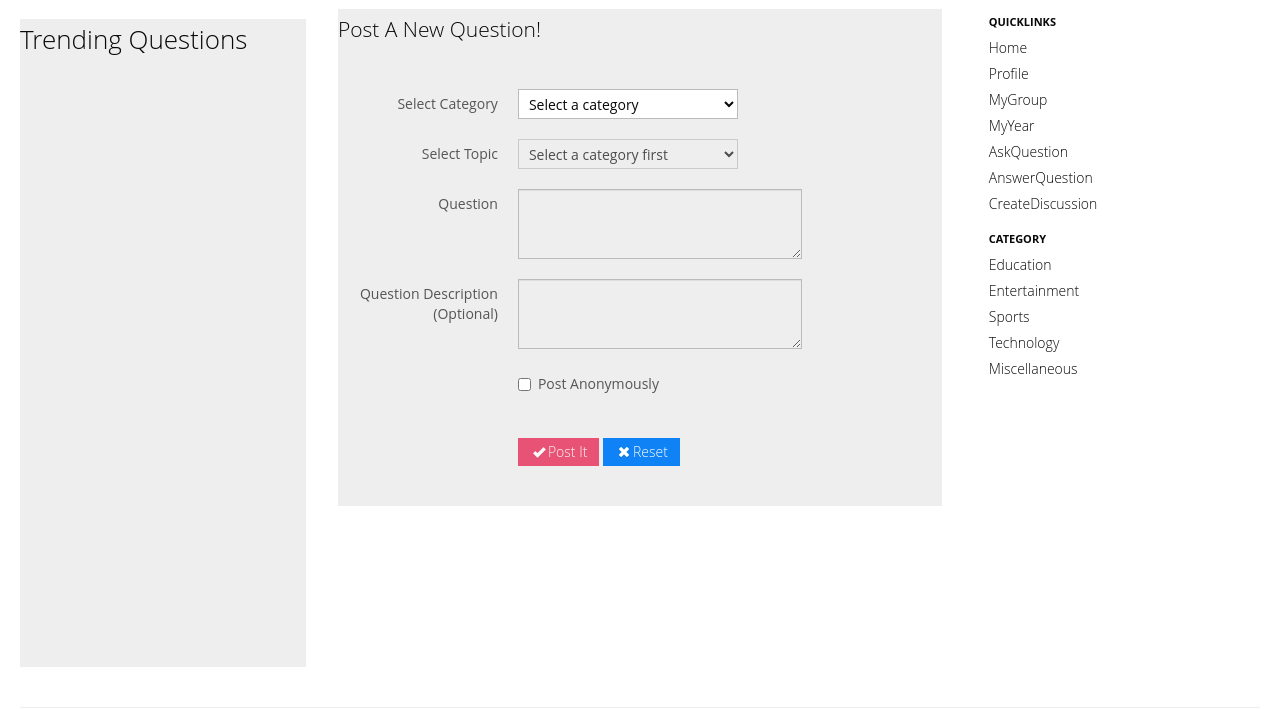
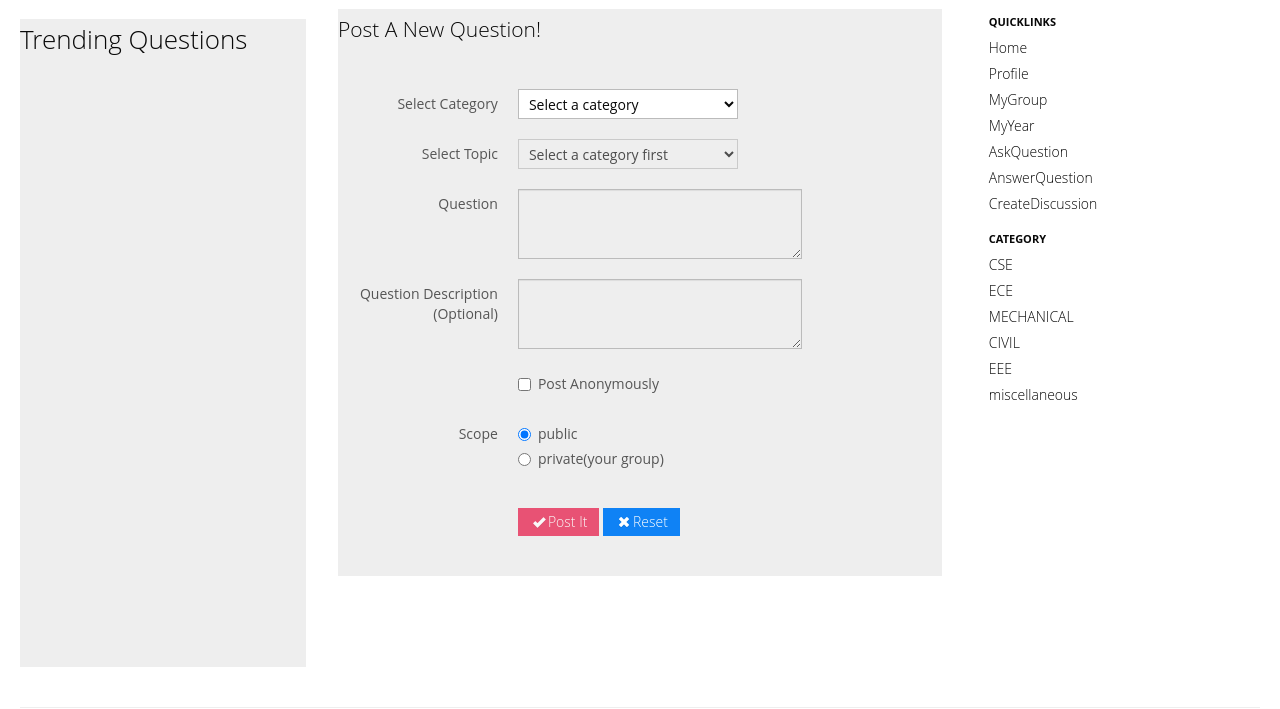
Before and after one commit to vigneshjayavel/askceg, a CodeIgniter app: page /ask/index.php/questionscontroller/AskQuestion in a window 1280 px wide. Shown: the part 51-760 px from the top of the page. Run offline with CodeIgniter, Linux system fonts and the light colour scheme.

Commit message:
changed category name and included category url

```diff
--- a/application/controllers/ProfileController.php
+++ b/application/controllers/ProfileController.php
@@ -110,15 +110,17 @@ class ProfileController extends CI_Controller {
 		$this->load->view('Skeleton',$this->data);
 	   }
 	}
-	function viewCategory($category_id){
+	function viewCategory($category_url){
 
 		//equivalent to $_SESSION['logged_in']
 	    if ($this->session->userdata('logged_in') == TRUE)
 	    {
 	    $this->load->model('questionsmodel');
 	    $this->load->model('profilemodel');
+	    $category_id=$this->profilemodel->sqlgetCategoryId($category_url);
+
 		$this->data['centerContent']=$this->profilemodel->getCategoryProfile($category_id);
-		$this->data['centerContent'].=$this->questionsmodel->sqlStudentReadQuestions($category_id,null,null);
+		$this->data['centerContent'].=$this->questionsmodel->sqlgetPromotedQuestions($category_id);
 		$this->load->view('Skeleton',$this->data);
 	   }
 	}
--- a/application/controllers/QuestionsController.php
+++ b/application/controllers/QuestionsController.php
@@ -117,34 +117,41 @@ class QuestionsController extends CI_Controller {
 
 	}
 
-	function Education($topic_id=null)
+	function cse($topic_id=null)
 	{
 		$this->load->model('questionsmodel');
 		$this->data['centerContent']=$this->questionsmodel->sqlReadQuestions('1',$topic_id,null);
 		$this->load->view('Skeleton',$this->data);
 	}
-	function Entertainment($topic_id=null)
+	function ece($topic_id=null)
 	{
 		$this->load->model('questionsmodel');
 		$this->data['centerContent']=$this->questionsmodel->sqlReadQuestions('2',$topic_id,null);
 		$this->load->view('Skeleton',$this->data);
 	}
-	function Sports($topic_id=null)
+	function mechanical($topic_id=null)
 	{
 		$this->load->model('questionsmodel');
 		$this->data['centerContent']=$this->questionsmodel->sqlReadQuestions('3',$topic_id,null);
 		$this->load->view('Skeleton',$this->data);
 	}
-	function Technology($topic_id=null)
+	function civil($topic_id=null)
 	{
 		$this->load->model('questionsmodel');
 		$this->data['centerContent']=$this->questionsmodel->sqlReadQuestions('4',$topic_id,null);
 		$this->load->view('Skeleton',$this->data);
 	}
-	function Miscellaneous($topic_id=null)
+	function eee($topic_id=null)
 	{
 		$this->load->model('questionsmodel');
 		$this->data['centerContent']=$this->questionsmodel->sqlReadQuestions('5',$topic_id,null);
+		$this->load->view('Skeleton',$this->data);
+	}
+
+	function miscellaneous($topic_id=null)
+	{
+		$this->load->model('questionsmodel');
+		$this->data['centerContent']=$this->questionsmodel->sqlReadQuestions('6',$topic_id,null);
 		$this->load->view('Skeleton',$this->data);
 	}
 
--- a/application/models/questionsmodel.php
+++ b/application/models/questionsmodel.php
@@ -21,6 +21,9 @@ class QuestionsModel extends CI_Model{
       else
         return false;
 
+  }
+  function sqlgetPromotedQuestions($category_id){
+    return '<h2>QuestionsPromoted</h2>coming soon';
   }
   function generateQuestionUrl($qs){
     $url=$qs;
@@ -88,7 +91,7 @@ class QuestionsModel extends CI_Model{
           <div class="control-group">
             <label class="control-label" for="topicSelectBox">Select Topic</label>
             <div class="controls">
-              <select disabled="true" data-placement="top" data-original-title="Topic under which your question fits in" id="topicSelectBox">
+              <select disabled="true"  id="topicSelectBox">
                 <option>Select a category first</option>
               </select>
             </div>
@@ -96,13 +99,13 @@ class QuestionsModel extends CI_Model{
           <div class="control-group">
             <label class="control-label" for="textarea">Question</label>
             <div class="controls">
-              <textarea data-placement="top" data-original-title="Ask something!!!"  disabled="true" id="questionText" class="input-xlarge" rows="3"></textarea>
+              <textarea  disabled="true" id="questionText" class="input-xlarge" rows="3"></textarea>
             </div>
           </div>
           <div class="control-group">
             <label class="control-label" for="textarea">Question Description (Optional)</label>
             <div class="controls">
-              <textarea data-placement="top" data-original-title="People will be happy to hear more!!!"  disabled="true" id="questionDescText" class="input-xlarge" rows="3"></textarea>
+              <textarea  disabled="true" id="questionDescText" class="input-xlarge" rows="3"></textarea>
             </div>
           </div>
           <div class="control-group">
@@ -113,6 +116,22 @@ class QuestionsModel extends CI_Model{
               </label>
             </div>
           </div>
+          <label class="control-label" for="scope">Scope</label>
+                  <div class="controls">
+
+                  <label class="radio">
+                    <input rel="tooltip" data-placement="top" data-original-title="visible to all"  type="radio" name="scope" id="scope1" value="1" checked="">
+                    public
+                  </label>
+
+
+
+                  <label class="radio">
+                    <input rel="tooltip" data-placement="top" data-original-title="visible to only to your group people"  type="radio" name="scope" id="scope3" value="2">
+                    private(your group)
+                  </label>
+                  </div>
+
           <div class="form-actions">
             <a disabled=true id="postQuestionButton" type="submit" class="btn btn-danger"><i class="icon-ok icon-white"></i>Post It</a>
             <a id="resetQuestionButton" type="reset" class="btn btn-primary"><i class="icon-remove icon-white"></i>Reset</a>
@@ -228,8 +247,7 @@ function getQuestionsAskedToTeacher($user_id){
     return $content;
 
   }*/
-
-  function sqlReadQuestions($category_id=null,$topic_url=null,$url=null){
+  function sqlTeacherReadQuestions($category_id=null,$topic_url=null,$url=null){
     $content='';
     $sql = "SELECT
           q.q_id,q.q_content,q.q_description,q.topic_id,q.url,t.topic_name,
@@ -257,7 +275,7 @@ function getQuestionsAskedToTeacher($user_id){
 
     $CurrentuserGroup=$CI->session->userdata('group_id');
     $CurrentUserYear=$this->sqlgetUserYear($currentUserId);
-    $sql.=" and (q.scope='global' or( q.scope='year' and q.scope_id=".$CurrentUserYear.") or( q.scope='group' and
+    $sql.=" and visible_to_ (q.scope='global' or( q.scope='group' and
       q.scope_id=".$CurrentuserGroup.") ) ";
     $query=$this->db->query($sql);
     $deleteUrl=base_url().'QuestionsController/DeleteQuestion/';
@@ -318,7 +336,150 @@ function getQuestionsAskedToTeacher($user_id){
             </div><!--/questionDetailsDiv-->
             <div id="questionExtraDetailsDiv">
               <a rel="tooltip" data-placement="top" data-original-title="Category"
-              href="'.$categoryUrl.$row['category_id'].'" class="label label-warning">'.$row['category_name'].'
+              href="'.$categoryUrl.$row['category_name'].'" class="label label-warning">'.$row['category_name'].'
+              </a>
+              <i class="icon-arrow-right"></i>
+              <a rel="tooltip" data-placement="top" data-original-title="Topic"
+              href="'.$topicUri.$row['topic_url'].'" class="label label-info">'.$row['topic_name'].'
+              </a> &nbsp &nbsp &nbsp &nbsp &nbsp &nbsp &nbsp &nbsp &nbsp &nbsp &nbsp &nbsp &nbsp &nbsp &nbsp &nbsp &nbsp &nbsp &nbsp &nbsp &nbsp &nbsp &nbsp &nbsp &nbsp &nbsp &nbsp &nbsp &nbsp
+               &nbsp &nbsp &nbsp &nbsp   &nbsp &nbsp &nbsp &nbsp &nbsp &nbsp &nbsp &nbsp &nbsp &nbsp &nbsp &nbsp &nbsp &nbsp &nbsp
+            '.$deleteButton.'
+              <p>      </p>
+            </div><!--/questionExtraDetailsDiv-->
+            <div id="questionStatsDiv">
+              <i class="icon-time"></i>
+              <a>'.$row['timestamp'].'</a>
+              <i class="icon-comment"></i>
+              <a rel="tooltip popover" href="#"
+                data-placement="bottom"
+                data-original-title="Quick answer!"
+                data-content=\'<textarea placeholder="Enter answer here.."></textarea><br/>
+                              <button class="postAnswerButton btn btn-success pull-right">
+                              <i class="icon-share-alt icon-white"></i>
+                              Answer!</button>\'
+                data-original-title="Post Answer"
+                data-placement="bottom">
+                '.$this->sqlGetAnswerCount($row['q_id']).' Answers
+              </a>
+              <i class="icon-eye-open"></i>
+              <a >'.$this->sqlReadViewCount($row['q_id']).' Views</a>
+              <i class="icon-user"></i>
+              <a class="followersInfoTooltip" rel="tooltip" data-placement="bottom"
+              data-q_id="'.$row['q_id']
+              .'">
+              '.$this->sqlGetFollwersCountForQuestion($row['q_id']).'
+              Followers</a>
+            <div style="float:right">
+              FLike,Tweet
+              </div>
+            </div><!--/questionStatsDiv-->
+
+          </div><!--/questionPostDiv-->
+
+        ';
+
+      }
+
+
+    }
+
+    $jsonObj=json_encode(array('content'=>$content
+              ));
+    return $content;
+
+  }
+
+
+
+
+  function sqlReadQuestions($category_id=null,$topic_url=null,$url=null){
+    $content='';
+    $sql = "SELECT
+          q.q_id,q.q_content,q.q_description,q.topic_id,q.url,t.topic_name,
+          c.category_name ,c.category_id,q.posted_by,t.topic_url,q.anonymous,
+          q.timestamp
+          FROM
+          QUESTION q, TOPIC t, CATEGORY c
+          where
+            q.topic_id=t.topic_id and
+            t.category_id=c.category_id";
+    if($category_id!=null){
+      $category_id=mysql_real_escape_string($category_id);
+      $sql.=" and c.category_id=".$category_id;
+    }
+    if($topic_url!=null){
+      $topic_id=$this->sqlgetTopicId($topic_url);
+      $sql.=" and t.topic_id=".$topic_id;
+    }
+    if($url!=null){
+      //$q_id=mysql_real_escape_string($q_id);
+      $sql.=" and q.url=".'\''.$url.'\'';
+    }
+    $CI =& get_instance();
+    $currentUserId=$CI->session->userdata('user_id');
+
+    $CurrentuserGroup=$CI->session->userdata('group_id');
+    $sql.=" and (q.scope=0 or q.scope=".$CurrentuserGroup.")";
+    $query=$this->db->query($sql);
+    $deleteUrl=base_url().'QuestionsController/DeleteQuestion/';
+    $categoryUrl=base_url().'ProfileController/viewCategory/';
+    $topicUri=base_url().'ProfileController/viewTopic/';
+    $questionUrl=base_url().'AnswersController/viewAnswersForQuestion/';
+    $followUrl= base_url().'QuestionsController/followQuestion/';
+    $unfollowUrl= base_url().'QuestionsController/unfollowQuestion/';
+    //$content.=$row['category_name'];
+    if($result=$query->result_array()){
+
+      foreach($result as $row){
+        $currentUrl=urlencode(current_url());
+        if($row['anonymous']==1)
+          $userMarkup='<img src="'.base_url().'assets/img/users/9999.jpg" height="40px" width="40px" alt="James" class="display-pic" />
+
+                   <strong>Anonymous</strong>
+              ';
+        else
+          $userMarkup=$this->userMarkup($row['posted_by']);
+       //$content.=$row['category_name'];
+        $dynamicFollowOrUnfollowButton='';
+        $deleteButton='';
+        if($currentUserId==$row['posted_by'])
+          $deleteButton.='<i class="icon-remove-sign"> </i>
+                      <a rel="tooltip" data-placement="top" data-original-title="Delete Question"
+                      href="'.$deleteUrl.$row['q_id'].'" class="label label-inverse">Delete
+                      </a>';
+        else
+          $deleteButton.='';
+        if($this->sqlCheckUserFollowsQuestion($currentUserId,$row['q_id'])){
+          $dynamicFollowOrUnfollowButton='
+            <a href="#" class="qsFollowButton" data-follow_status="yes" data-q_id="'.$row['q_id'].'" rel="tooltip" data-placement="top"
+            data-original-title="Click to unfollow the question!">
+            <i class="icon-minus-sign"></i>
+            Unfollow</a>';
+        }
+        else{
+          $dynamicFollowOrUnfollowButton='
+            <a href="#" class="qsFollowButton" data-follow_status="no" data-q_id="'.$row['q_id'].'" rel="tooltip" data-placement="top"
+            data-original-title="Click to follow the question!">
+            <i class="icon-plus-sign"></i>
+            Follow</a>';
+        }
+
+        $content.='
+
+          <div id="questionPostDiv" class="well questionElement" style="background-color:white">
+            <div id="userDetailDiv">'.$userMarkup.'
+              <div style="float:right">'.$dynamicFollowOrUnfollowButton.'</div>
+            </div>
+            <div id="questionDetailsDiv">
+              <p id="questionContent">
+              <strong><a class="question" id="'.$row['q_id'].'" href="'.$questionUrl.$row['url'].'">'.$row['q_content'].'</a>
+              </strong>
+              </p>
+              <p id="questionDescription"><span>'.$row['q_description'].'</span></p>
+            </div><!--/questionDetailsDiv-->
+            <div id="questionExtraDetailsDiv">
+              <a rel="tooltip" data-placement="top" data-original-title="Category"
+              href="'.$categoryUrl.$row['category_name'].'" class="label label-warning">'.$row['category_name'].'
               </a>
               <i class="icon-arrow-right"></i>
               <a rel="tooltip" data-placement="top" data-original-title="Topic"
@@ -396,17 +557,12 @@ function getQuestionsAskedToTeacher($user_id){
       //$q_id=mysql_real_escape_string($q_id);
       $sql.=" and q.url=".'\''.$url.'\'';
     }
-    $CI =& get_instance();
-    $currentUserId=$CI->session->userdata('user_id');
+   $CI =& get_instance();
+     $currentUserId=$CI->session->userdata('user_id');
 
-     $CurrentuserGroup=$CI->session->userdata('group_id');
-
-     $CurrentUserYear=$this->sqlgetUserYear($currentUserId);
-
-
-    $sql.=" and (q.scope='global' or( q.scope='year' and q.scope_id=".$CurrentUserYear.") or( q.scope='group' and
-      q.scope_id=".$CurrentuserGroup.") ) ";
-		$query=$this->db->query($sql);
+    $CurrentuserGroup=$CI->session->userdata('group_id');
+    $sql.=" and (q.scope=0 or q.scope=".$CurrentuserGroup.")";
+   	$query=$this->db->query($sql);
     $deleteUrl=base_url().'QuestionsController/DeleteQuestion/';
 		$categoryUrl=base_url().'ProfileController/viewCategory/';
 		$topicUri=base_url().'ProfileController/viewTopic/';
@@ -462,7 +618,7 @@ function getQuestionsAskedToTeacher($user_id){
                   </div><!--/questionDetailsDiv-->
                   <div id="questionExtraDetailsDiv">
                     <a rel="tooltip" data-placement="top" data-original-title="Category"
-                    href="'.$categoryUrl.$row['category_id'].'" class="label label-warning">'.$row['category_name'].'
+                    href="'.$categoryUrl.$row['category_name'].'" class="label label-warning">'.$row['category_name'].'
                     </a>
                     <i class="icon-arrow-right"></i>
                     <a rel="tooltip" data-placement="top" data-original-title="Topic"
@@ -549,7 +705,14 @@ function getQuestionsAskedToTeacher($user_id){
     $sql="select q.q_id ,q.q_content,q.posted_by,a.a_content,a.timestamp,a.a_id,q.url,q.anonymous
     from QUESTION q,ANSWER a
     where a.posted_by=? and a.q_id=q.q_id
-    order by q.q_id desc limit 0,5";
+   ";
+
+    $CI =& get_instance();
+
+    $CurrentuserGroup=$CI->session->userdata('group_id');
+    $sql.=" and (q.scope=0 or q.scope=".$CurrentuserGroup.")  order by q.q_id desc ";
+    //$query=$this->db->query($sql);
+
     $query=$this->db->query($sql,array($this->sqlGetUserName($user_id)));
     if( $result=$query->result_array()){
 
@@ -598,7 +761,13 @@ function getQuestionsAskedToTeacher($user_id){
     }
 
   function getQuestionsAsked($user_id){
-    $sql="select q.q_id,q.url,q.q_content,q.posted_by from QUESTION q where q.posted_by=? and q.anonymous=?";
+    $sql="select q.q_id,q.url,q.q_content,q.posted_by
+          from QUESTION q
+          where q.posted_by=? and q.anonymous=?";
+        $CI =& get_instance();
+
+    $CurrentuserGroup=$CI->session->userdata('group_id');
+    $sql.=" and (q.scope=0 or q.scope=".$CurrentuserGroup.")";
     $query=$this->db->query($sql,array($user_id,0));
     if($result=$query->result_array()){
 
@@ -627,7 +796,15 @@ function getQuestionsAskedToTeacher($user_id){
     }
   }
   function getQuestionsFollowed($user_id){
-    $sql="select q.q_id ,q.url,q.q_content,q.posted_by,q.anonymous from QUESTION q,FOLLOWERS f where f.user_id=? and f.q_id=q.q_id order by q.q_id desc limit 0,5 ";
+    $sql="select q.q_id ,q.url,q.q_content,q.posted_by,q.anonymous
+     from QUESTION q,FOLLOWERS f
+     where f.user_id=? and f.q_id=q.q_id  ";
+
+    $CI =& get_instance();
+
+    $CurrentuserGroup=$CI->session->userdata('group_id');
+    $sql.=" and (q.scope=0 or q.scope=".$CurrentuserGroup.") order by q.q_id desc";
+    //$query=$this->db->query($sql);
     $query=$this->db->query($sql,array($user_id));
     if($result=$query->result_array()){
 
@@ -704,7 +881,7 @@ function getQuestionsAskedToTeacher($user_id){
 					QUESTION q, TOPIC t, CATEGORY c
 				where
 					q.topic_id=t.topic_id and
-					t.category_id=c.category_id and q.scope='group' and q.scope_id='$groupId'"
+					t.category_id=c.category_id and q.scope='$groupId'"
 				;
 
     $query=$this->db->query($sql);
@@ -760,7 +937,7 @@ function getQuestionsAskedToTeacher($user_id){
                   </div><!--/questionDetailsDiv-->
                   <div id="questionExtraDetailsDiv">
                     <a rel="tooltip" data-placement="top" data-original-title="Category"
-                    href="'.$categoryUrl.$row['category_id'].'" class="label label-warning">'.$row['category_name'].'
+                    href="'.$categoryUrl.$row['category_name'].'" class="label label-warning">'.$row['category_name'].'
                     </a>
                     <i class="icon-arrow-right"></i>
                     <a rel="tooltip" data-placement="top" data-original-title="Topic"
@@ -809,10 +986,10 @@ else
   return 'No Questions posted in the group yet ';
   }
 
-function getYearScopeQuestions(){
+/*function getYearScopeQuestions(){
     $content=null;
     $CI =& get_instance();
-    $yearId=$CI->session->userdata('user_year');
+    $yearId=$this->sqlGetUserYear($CI->session->userdata('user_id'));
     $sql="SELECT q.q_id,q.q_content,q.q_description,q.topic_id,q.url,
           t.topic_name,t.topic_url,c.category_name ,c.category_id,q.posted_by,
           q.timestamp,q.anonymous
@@ -924,7 +1101,7 @@ return $content;
 else
 
   return 'No Questions posted in the year scope yet ';
-  }
+  }*/
   function getGlobalScopeQuestions(){
     $content=null;
     $sql="SELECT *
@@ -932,7 +1109,7 @@ else
       FROM
         QUESTION
       where
-         scope='global'"
+         scope=0"
       ;
 
     $query=$this->db->query($sql);
@@ -1100,13 +1277,24 @@ else
       $anonymous=1;
     else
       $anonymous=0;
+    if($questionArray['scope']==1){
+      $scope=0;
+
+    }
+
+    else if($questionArray['scope']==2){
+
+    $CI=&get_instance();
+
+      $scope=$CI->session->userdata('group_id');
+    }
     $qsUrl='';
     $qsResult=$this->sqlIsQuestionExists($questionArray['q_content']);
     if(!$qsResult['exists']){
       //actual question insert
-      $sql = "insert into QUESTION(q_content,q_description,topic_id,posted_by,timestamp,url,anonymous)
-          values(?,?,?,?,?,?,?)";
-      $status=$this->db->query($sql,array($questionArray['q_content'],$questionArray['q_description'],$questionArray['topic_id'],$posted_by,$timestamp,$this->generateQuestionUrl($questionArray['q_content']),$anonymous));
+      $sql = "insert into QUESTION(q_content,q_description,topic_id,posted_by,timestamp,url,anonymous,scope)
+          values(?,?,?,?,?,?,?,?)";
+      $status=$this->db->query($sql,array($questionArray['q_content'],$questionArray['q_description'],$questionArray['topic_id'],$posted_by,$timestamp,$this->generateQuestionUrl($questionArray['q_content']),$anonymous,$scope,$scope_id));
       if($status==-1){
         $status='success';
         $msg='Question posted successfully!!.. Redirecting you';
--- a/application/views/MenuFragment.php
+++ b/application/views/MenuFragment.php
@@ -13,18 +13,19 @@
 		<a class="dropdown-toggle" data-toggle="dropdown" href="#">Category <b class="caret"></b></a>
 		<ul class="dropdown-menu" id="swatch-menu">
 
-			<li><a href="<?php echo base_url() ?>QuestionsController/Education">Education</a></li>
-              <li><a href="<?php echo base_url() ?>QuestionsController/Entertainment">Entertainment</a></li>
-              <li><a href="<?php echo base_url() ?>QuestionsController/Sports">Sports</a></li>
-              <li><a href="<?php echo base_url() ?>QuestionsController/Technology">Technology</a></li>
-              <li><a href="<?php echo base_url() ?>QuestionsController/Miscellaneous">Miscellaneous</a></li>
+			<li><a href="<?php echo base_url() ?>ProfileController/viewCategory/cse">CSE</a></li>
+              <li><a href="<?php echo base_url() ?>ProfileController/viewCategory/ece">ECE</a></li>
+              <li><a href="<?php echo base_url() ?>ProfileController/viewCategory/mechanical-engineering">MECHANICAL</a></li>
+              <li><a href="<?php echo base_url() ?>ProfileController/viewCategory/civil-engineering">CIVIL</a></li>
+              <li><a href="<?php echo base_url() ?>ProfileController/viewCategory/eee">EEE</a></li>
+              <li><a href="<?php echo base_url() ?>ProfileController/viewCategory/miscellaneous ">miscellaneous </a></li>
 
 		</ul>
 	</li>
 <li class="dropdown" id="preview-menu"><a class="dropdown-toggle" data-toggle="dropdown" href="#">Post<b class="caret"></b></a>
 <ul class="dropdown-menu">
-	<li><a href="<?php echo base_url() ?>QuestionsController/AskQuestion">question</a></li>
-	<li><a href="<?php echo base_url() ?>QuestionsController/AnswerQuestion">answer</a></li>
+	<li><a href="<?php echo base_url() ?>ProfileController/viewCategory/AskQuestion">question</a></li>
+	<li><a href="<?php echo base_url() ?>ProfileController/viewCategory/AnswerQuestion">answer</a></li>
 
 </ul></li></ul>
 <form class="navbar-search pull-left" action="">
--- a/application/views/SidebarFragment.php
+++ b/application/views/SidebarFragment.php
@@ -10,11 +10,12 @@
               <li><a href="<?php echo base_url() ?>QuestionsController/CreateDiscussion">CreateDiscussion</a></li>
 
               <li class="nav-header">Category</li>
-              <li><a href="<?php echo base_url() ?>ProfileController/viewCategory/1">Education</a></li>
-              <li><a href="<?php echo base_url() ?>ProfileController/viewCategory/2">Entertainment</a></li>
-              <li><a href="<?php echo base_url() ?>ProfileController/viewCategory/3">Sports</a></li>
-              <li><a href="<?php echo base_url() ?>ProfileController/viewCategory/4">Technology</a></li>
-              <li><a href="<?php echo base_url() ?>ProfileController/viewCategory/5">Miscellaneous</a></li>
+            <li><a href="<?php echo base_url() ?>ProfileController/viewCategory/cse">CSE</a></li>
+              <li><a href="<?php echo base_url() ?>ProfileController/viewCategory/ece">ECE</a></li>
+              <li><a href="<?php echo base_url() ?>ProfileController/viewCategory/mechanical-engineering">MECHANICAL</a></li>
+              <li><a href="<?php echo base_url() ?>ProfileController/viewCategory/civil-engineering">CIVIL</a></li>
+              <li><a href="<?php echo base_url() ?>ProfileController/viewCategory/eee">EEE</a></li>
+              <li><a href="<?php echo base_url() ?>ProfileController/viewCategory/miscellaneous ">miscellaneous </a></li>
 
 
 
--- a/assets/js/myscripts/questionsScript.js
+++ b/assets/js/myscripts/questionsScript.js
@@ -132,7 +132,8 @@ $(document).ready(function(){
 			'q_content':$('#questionText').val(),
 			'q_description':$('#questionDescText').val(),
 			'topic_id':$('#topicSelectBox').attr('value'),
-			'anonymous':$('#anonymousCheckbox').is(':checked')
+			'anonymous':$('#anonymousCheckbox').is(':checked'),
+			'scope':$('input:radio[name=scope]:checked').val()
 
 		};
 
```
Also changed, not shown: application/models/profilemodel.php (+10 -27 lines), askceg.sql (+110 -37 lines).
